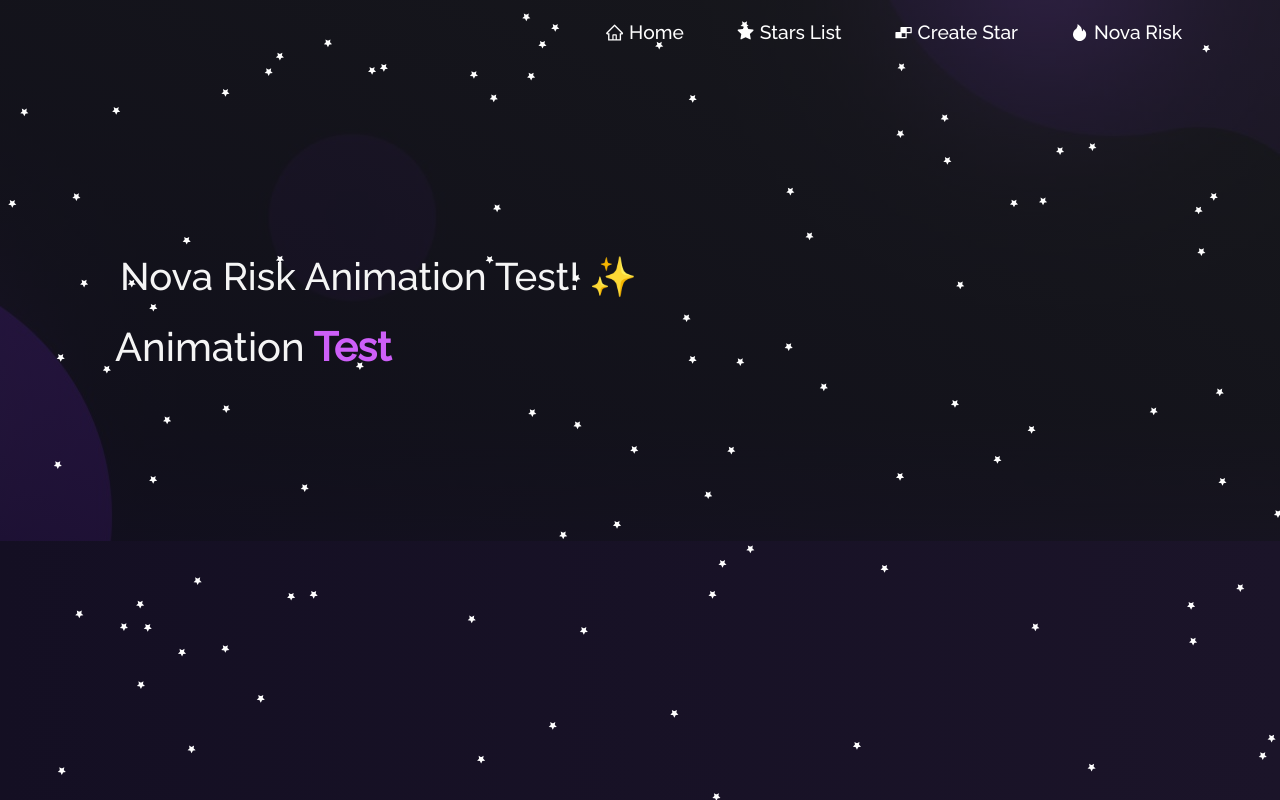
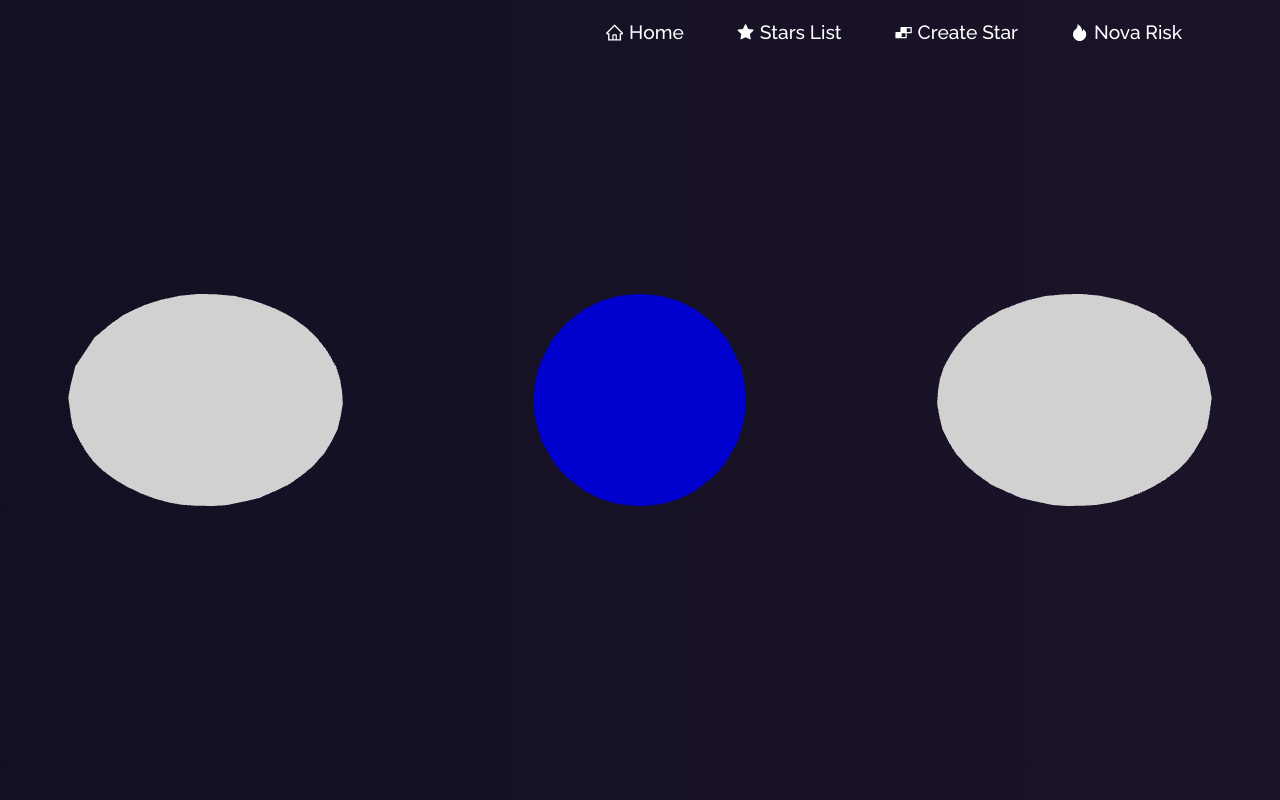
Before and after one commit to EndymionK/Nova-risk, a React (Create React App) app in the folder Nova-risk-front-V2/: page /NovaRisk in a window 1280 px wide. Built offline with nearby package versions, Linux system fonts and the light colour scheme.

Commit message:
Starting animation

```diff
--- a/Nova-risk-front-V2/package.json
+++ b/Nova-risk-front-V2/package.json
@@ -7,12 +7,17 @@
     "@fortawesome/fontawesome-svg-core": "^6.4.2",
     "@fortawesome/free-solid-svg-icons": "^6.4.2",
     "@fortawesome/react-fontawesome": "^0.2.0",
+    "@mediapipe/tasks-vision": "^0.10.7",
     "@popperjs/core": "^2.11.8",
+    "@react-three/drei": "^9.88.2",
+    "@react-three/fiber": "^8.14.5",
     "@testing-library/jest-dom": "^6.1.4",
     "@testing-library/react": "^14.0.0",
     "@testing-library/user-event": "^14.5.1",
+    "@types/three": "^0.157.0",
     "axios": "^1.5.1",
     "bootstrap": "^5.3.2",
+    "leva": "^0.9.35",
     "react": "^18.2.0",
     "react-bootstrap": "^2.9.0",
     "react-dom": "^18.2.0",
@@ -24,6 +29,7 @@
     "react-router-dom": "^6.16.0",
     "react-tsparticles": "^2.12.2",
     "reactstrap": "^9.2.0",
+    "three": "^0.157.0",
     "tsparticles-slim": "^2.12.0",
     "typewriter-effect": "^2.21.0",
     "web-vitals": "^3.5.0"
--- a/Nova-risk-front-V2/src/components/NovaRisk/NovaRisk.js
+++ b/Nova-risk-front-V2/src/components/NovaRisk/NovaRisk.js
@@ -1,36 +1,73 @@
-import React from "react";
-import Particle from "../Particle";
-import { Container, Row, Col } from "react-bootstrap";
+import { useRef, useState, useEffect } from 'react'
+import { Canvas, useFrame } from '@react-three/fiber'
+import { OrbitControls } from '@react-three/drei'
 
-function NovaRisk() {
-    return (
-        <section>
-            <Container fluid className="home-section" id="home">
-                <Particle />
-                <Container className="home-content">
-                    <Row>
-                        <Col md={7} className="home-header">
-                            <h1 style={{ paddingBottom: 15 }} className="heading">
-                                Nova Risk Animation Test!{" "}
-                                <span className="wave" role="img" aria-labelledby="wave">
-                                    ✨
-                                </span>
-                            </h1>
-
-                            <h1 className="heading-name">
-                                Animation
-                                <strong className="main-name"> Test </strong>
-                            </h1>
-
-                            <div style={{ padding: 50, textAlign: "left" }}>
-
-                            </div>
-                        </Col>
-                    </Row>
-                </Container>
-            </Container>
-        </section>
-    );
+function Star(props) {
+  // This reference gives us direct access to the THREE.Mesh object
+  const ref = useRef()
+  // Hold state for hovered and clicked events
+  const [hover, setHover] = useState(false)
+  const [clicked, click] = useState(false)
+  // Subscribe this component to the render-loop, rotate the mesh every frame
+  useFrame((state, delta) => (ref.current.rotation.x += delta))
+  // Return the view, these are regular Threejs elements expressed in JSX
+  return (
+    <mesh
+      {...props}
+      ref={ref}
+      onClick={(event) => click(!clicked)}
+      onPointerOver={(event) => (event.stopPropagation(), setHover(true))}
+      onPointerOut={(event) => setHover(false)}>
+      <sphereGeometry />
+      <meshStandardMaterial color={'white'} />
+    </mesh>
+  )
 }
 
-export default NovaRisk
+function Earth(props) {
+    // This reference gives us direct access to the THREE.Mesh object
+    const ref = useRef()
+    // Hold state for hovered and clicked events
+    const [hover, setHover] = useState(false)
+    const [clicked, click] = useState(false)
+    // Subscribe this component to the render-loop, rotate the mesh every frame
+    useFrame((state, delta) => (ref.current.rotation.x += delta))
+    // Return the view, these are regular Threejs elements expressed in JSX
+    return (
+      <mesh
+        {...props}
+        ref={ref}
+        onClick={(event) => click(!clicked)}
+        onPointerOver={(event) => (event.stopPropagation(), setHover(true))}
+        onPointerOut={(event) => setHover(false)}>
+        <sphereGeometry />
+        <meshStandardMaterial color={'blue'} />
+      </mesh>
+    )
+  }
+
+export default function App() {
+    useEffect(() => {
+        const resizeCanvas = () => {
+          const canvas = document.querySelector('canvas')
+          canvas.style.width = '100%'
+          canvas.style.height = '100%'
+        }
+        window.addEventListener('resize', resizeCanvas)
+        return () => {
+          window.removeEventListener('resize', resizeCanvas)
+        }
+      }, [])
+
+
+
+  return (
+    <Canvas>
+      <ambientLight intensity={2} />
+      <Star position={[-4, 0, 0]} />
+      <Star position={[4, 0, 0]} />
+      <Earth position={[0, 0, 0]} />
+      <OrbitControls />
+    </Canvas>
+  )
+}
--- a/Nova-risk-front-V2/src/components/Particle.js
+++ b/Nova-risk-front-V2/src/components/Particle.js
@@ -41,8 +41,9 @@ const Particle = () => {
             opacity: 0.03,
           },
           move: {
-            direction: "top",
-            speed: 2,
+            direction: "right",
+            speed: 0.25,
+            enable : true,
           },
           size: {
             value: 1,
@@ -50,16 +51,16 @@ const Particle = () => {
           opacity: {
             anim: {
               enable: true,
-              speed: 1,
+              speed: 2,
               opacity_min: 0.05,
-              sync: false,
+              sync : false,
             },
           },
         },
         interactivity: {
           events: {
             onclick: {
-              enable: false,
+              enable: true,
               mode: "push",
             },
           },
```
Also changed, not shown: 1 other file (tests, documents, lock files or other folders).
